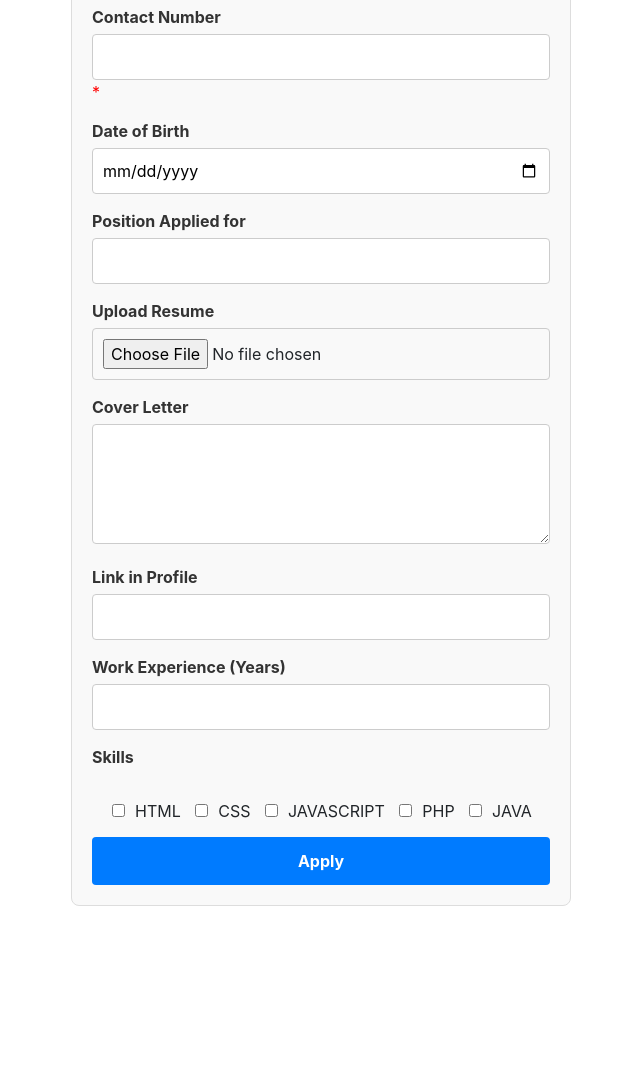
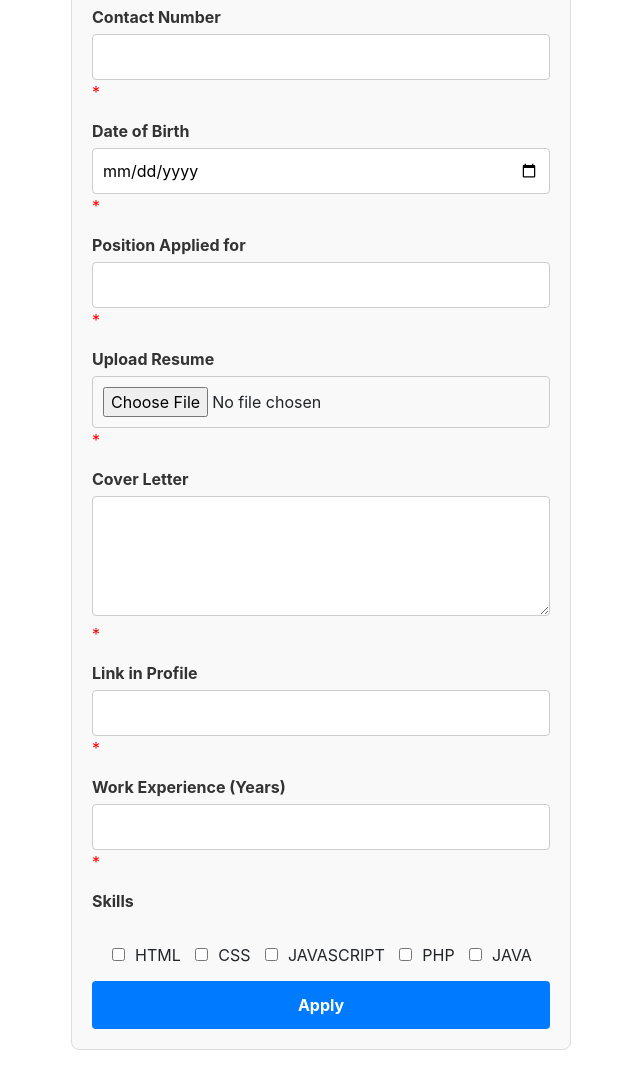
Before and after one commit to Raihaan-riswan/Form-Assignment, a PHP site: page / in a window 1280 px wide. Shown: the part 324-1404 px from the top of the page, without its empty margins (319-959 px from the left). Before the commit the page ends 1230 px from the top, so only its background shows below. Run offline with PHP 8.4, Linux system fonts and the light colour scheme.

Commit message:
update file

```diff
--- a/index.php
+++ b/index.php
@@ -221,27 +221,33 @@
         <div class="form-group">
             <label for="subject">Date of Birth</label>
             <input type="date" id="date" name="date">
+            <span class="error">* <?php echo $contactErr;?></span>
         </div>
         <div class="form-group">
             <label for="subject">Position Applied for</label>
             <input type="text" id="position" name="position">
+            <span class="error">* <?php echo $contactErr;?></span>
         </div>
         <div class="form-group">
             <label for="subject">Upload Resume</label>
             <input type="file" id="resume" name="resume">
+            <span class="error">* <?php echo $contactErr;?></span>
         </div>
 
         <div class="form-group">
             <label for="message">Cover Letter</label>
             <textarea id="message" name="message"></textarea>
+            <span class="error">* <?php echo $contactErr;?></span>
         </div>
         <div class="form-group">
             <label for="subject">Link in Profile</label>
             <input type="text" id="linkedin" name="linkedin">
+            <span class="error">* <?php echo $contactErr;?></span>
         </div>
         <div class="form-group">
             <label for="subject">Work Experience (Years)</label>
             <input type="text" id="work" name="work">
+            <span class="error">* <?php echo $contactErr;?></span>
         </div>
         <div class="form-group">
             <label for="subject">Skills</label>
```
